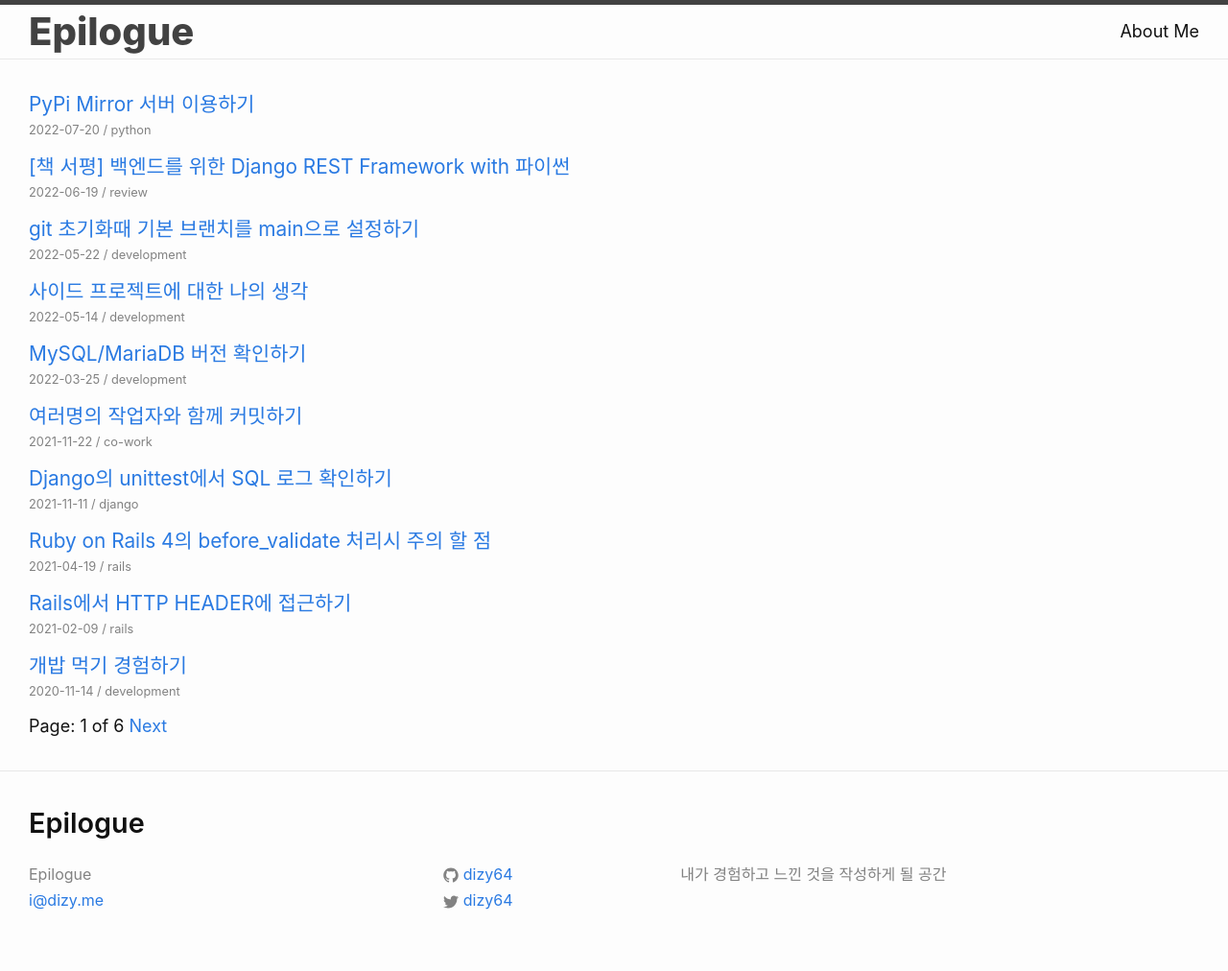
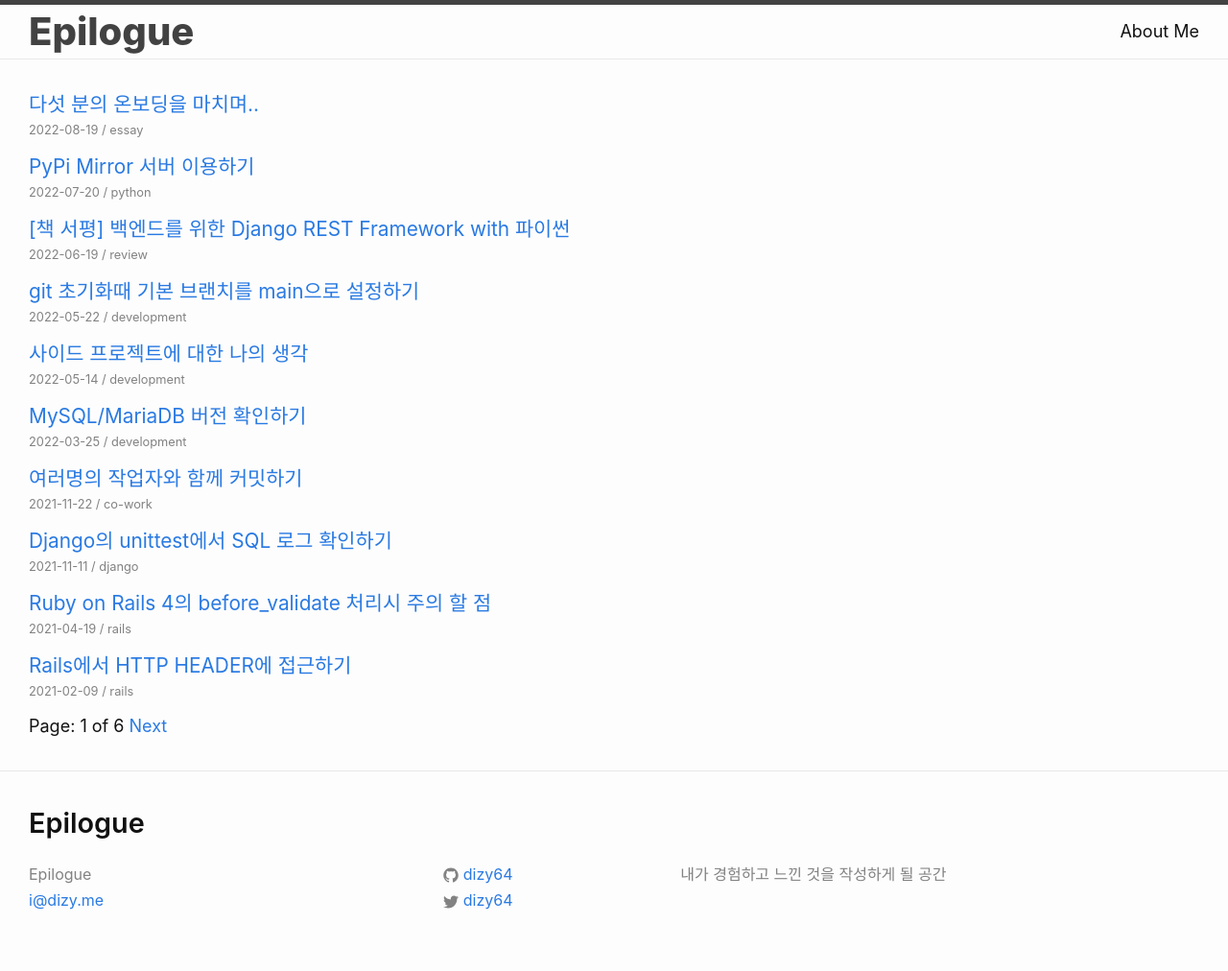
Before and after one commit to dizy64/dizy64.github.io, a Jekyll site: the page built from index.html, in a window 1280 px wide. Shown: the whole page at 96% size. Built offline with Jekyll 4.4.1, drawn with Linux system fonts in a browser that asks for light colours; some web fonts are replaced; the list of posts is cut into pages by our own code; part of the change alters nothing that is shown.

Commit message:
post: 온보딩 관련 글을 작성하다
본문의 헤딩 크기를 재조정함

```diff
--- /dev/null
+++ b/_posts/2022-08-19-about-onboarding.md
@@ -0,0 +1,48 @@
+---
+layout: post
+title: 다섯 분의 온보딩을 마치며..
+date: 2022-08-19 21:16:00 +0900
+categories: 'essay'
+---
+
+이직을 한지 얼마 안되었다고 생각했는데 벌써 한달 뒤면 버드뷰에 입사한지도 1년이 된다.<br/>
+
+처음 계획은 개발 문화와 리더십에 대해서 경험해보고자 했는데 시기가 맞지 않아 명시적인 리더십 역할은 맡지는 못했다.<br/>
+대신 개발 문화를 이끌고 지원하는 업무를 맡았고 이 일에 대해서는 리더십을 가지고 있다.<br/>
+
+좋은 개발자를 뽑는 것도 중요하지만 이 분들이 제 역량을 뽑아낼 수 있도록 잘 적응하게 하는 것도 중요하다고 생각한다. 나는 예전부터 온보딩과 개발 문화에 관심이 많아서 이 일이 재미있다.
+
+버드뷰 백엔드 팀은 4주차에 대한 온보딩 과정을 계획하고 있다. 4주차의 공통 온보딩 이후에는 각 미션 조직에 합류하여 온보딩을 한다.<br/>
+나는 공통 온보딩 안내 과정을 맡고 있다.
+
+간단하게 내가 개선했던 온보딩들을 설명하려고 한다.
+
+# 1. 온보딩을 위한 체크리스트 (시각화)
+
+신규 입사자가 오면 잘 적응하고 있는지 확인을 해야하는데 시각화가 잘 되지 않아서 알기 어려운 점이 많았다.<br/>
+온보딩기간에 진행하게 되는 공통 과정은 스프레드 시트를 이용해 스스로 체크할 수 있도록 체크리스트를 만들었다.<br/>
+이후에는 진척을 한눈에 볼 수 있어서 각각 잘 적응하시는지 또 불편한 포인트가 어떤 부분인지 확인할 수 있어서 좋았다.
+
+# 2. 온보딩 문서 현행화
+
+대부분의 온보딩은 문서로도 충분히 이해할 수 있도록 하기 위해서 팀에서 노력을 하고 있다. 문서화가 잘 된 팀이라고 자부하고 있는데 그래도 현행화가 잘 되지 않아서 어려운 지점이 종종 있다.<br/>
+이런 문제를 해결하기 위해 나는 항상 신규 입사자분들에게 문서가 현행화가 되어있지 않다면 직접 업데이트하거나 업데이트 할 수 있도록 알려달라고 말씀을 드린다.<br/>
+신규 입사자가 입사한 기간이 온보딩 문서를 최신화 할 수 있는 기회이기 때문에 놓치지 않으려고 노력한다.
+
+# 3. 3. 3. Q&A 시간 및 시간 확보
+
+입사 하면 궁금한 것도 많지만 다들 바빠보이고 질문하기 어려운 경우가 많다. 특히 재택근무를 도입한 지금은 어떤 분에게 질문을 해야할 지 고민되는 부분이 많을 수 밖에 없다.<br/>
+그래서 새로 오신 분들에게 질문할 수 있는 시간을 충분히 할애하고 있다.<br/>
+예를 들면 매일 오전 11시 부터 30분간은 질문을 할 수 있는 시간으로 비워두겠다고 약속한다. 이 시간에 질문 할 게 없다면 그냥 간단한 수다 시간을 가진다.
+
+이를 통해 심리적 안정감도 드리려고 노력하고 있다. 재택 근무 중 고립감을 느끼지 않도록 하기 위해서 종종 헬스체크로 티타임을 가지기도 했다.
+
+# 마치며
+
+뭔가 거창한 이야기를 하려고 시작했는데 써보니 별게 없다.<br/>
+팀 내 칭찬 문화가 있는데 온보딩 기간때 칭찬을 많이 확보하는 것도 보람차다.
+
+사실 칭찬 받는 것보다 온보딩에서 가장 보람찬 부분은 신규 입사자분들께서 잘 적응하고 업무하는 모습을 볼 때인데<br/>
+입사하신 분들 모두 잘 적응하셔서 각자의 조직에서 활약하고 있는 것을 보면 뿌듯하고 기분이 좋다.<br/>
+
+이제 나만 잘하면 되는데... 엥..
--- a/_sass/_layout.scss
+++ b/_sass/_layout.scss
@@ -254,6 +254,12 @@
   line-height: 170%;
 
   h1, h2, h3, h4, h5, h6 { font-family: $base-font-family; }
+  h1 { font-size: 1.4rem }
+  h2 { font-size: 1.3rem }
+  h3 { font-size: 1.2rem }
+  h4 { font-size: 1.1rem }
+  h5 { font-size: 1rem }
+  h6 { font-size: 0.9rem }
 
   span.caption {
     text-align: center;
```
